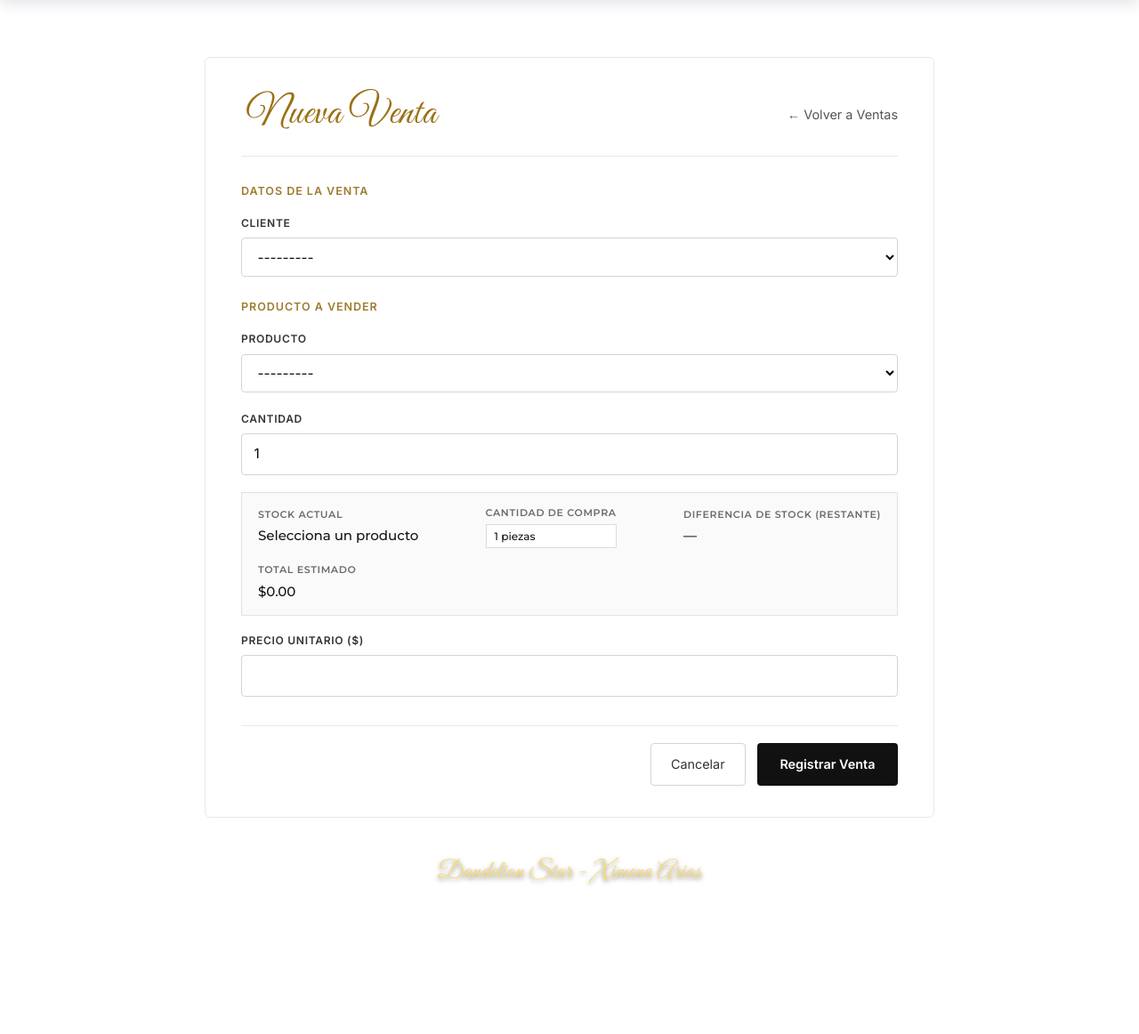
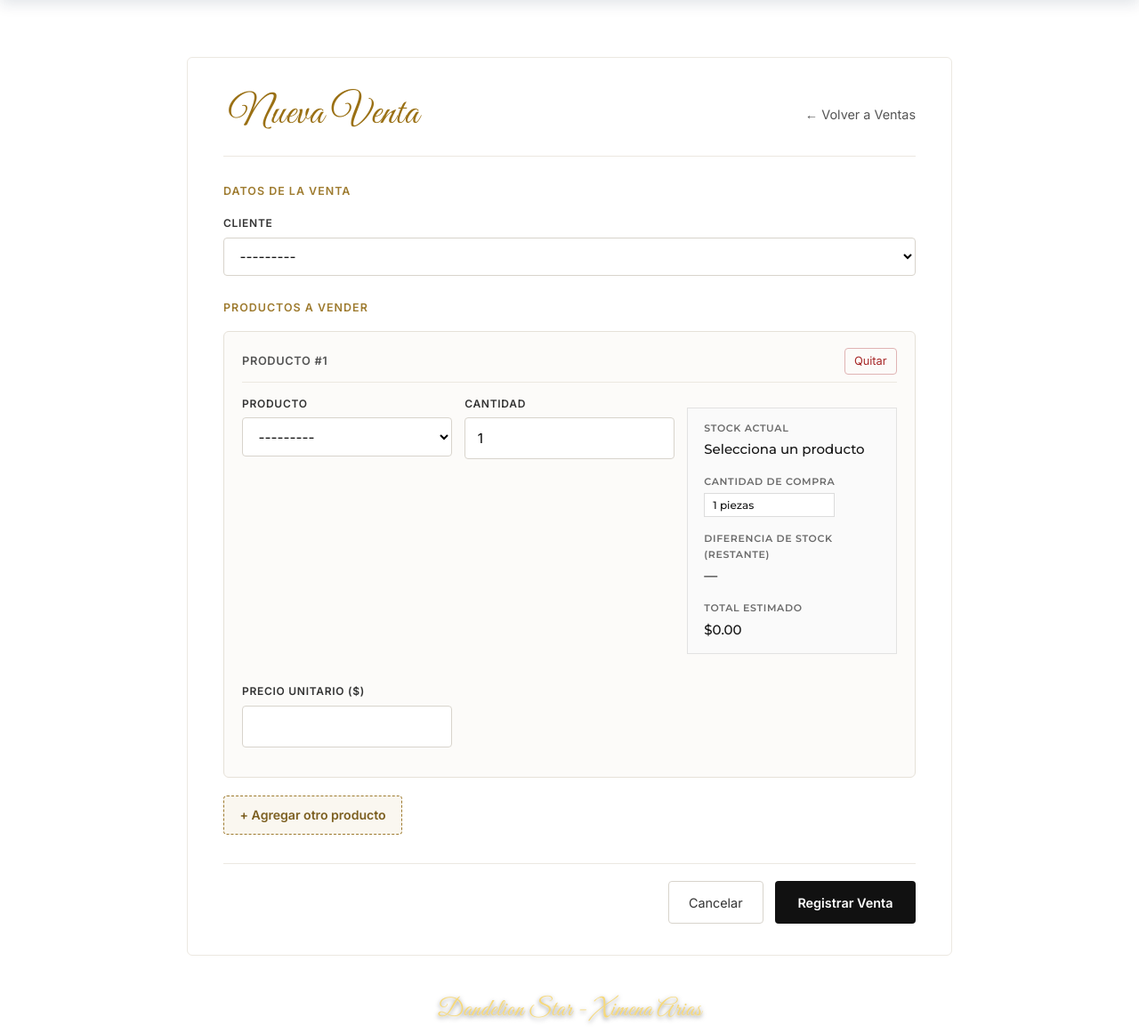
Before and after one commit to XimenaArias182/erp-dandelion-star, a Django app: page /ventas/nueva/ in a window 1280 px wide. Shown: the part 80-1242 px from the top of the page at 89% size. Before the commit the page ends 1074 px from the top, so only its background shows below. Run offline with Django 4.2, Linux system fonts and the light colour scheme; a user stored in the database is signed in; tables that the repository leaves empty hold one stand-in row (values such as "Sample post").

Commit message:
Permitir agregar múltiples productos en Nueva Venta

```diff
--- a/ventas/templates/ventas/crear.html
+++ b/ventas/templates/ventas/crear.html
@@ -2,7 +2,7 @@
 {% block content %}
 <style>
     .ds-venta-wrap {
-        max-width: 820px;
+        max-width: 860px;
         margin: 2rem auto;
         padding: 2.2rem 2.5rem;
         background: #ffffff;
@@ -36,9 +36,9 @@
         letter-spacing: 0.08em;
         text-transform: uppercase;
         color: #9e7b2f;
-        margin: 1.5rem 0 1rem;
+        margin: 1.6rem 0 1rem;
     }
-    .ds-venta-field { margin-bottom: 1.2rem; }
+    .ds-venta-field { margin-bottom: 1rem; }
     .ds-venta-field label {
         display: block;
         font-size: 0.75rem;
@@ -46,7 +46,7 @@
         letter-spacing: 0.06em;
         text-transform: uppercase;
         color: #333;
-        margin-bottom: 0.45rem;
+        margin-bottom: 0.4rem;
     }
     .ds-venta-field input,
     .ds-venta-field select,
@@ -65,6 +65,58 @@
         outline: none;
         border-color: #9e7b2f;
     }
+    .ds-producto-card {
+        border: 1px solid #e6e1d8;
+        background: #fcfbf9;
+        border-radius: 6px;
+        padding: 1.1rem 1.25rem;
+        margin-bottom: 1rem;
+    }
+    .ds-producto-card-head {
+        display: flex;
+        justify-content: space-between;
+        align-items: center;
+        margin-bottom: 0.85rem;
+        padding-bottom: 0.5rem;
+        border-bottom: 1px solid #ece8e1;
+    }
+    .ds-producto-num {
+        font-size: 0.8rem;
+        font-weight: 700;
+        letter-spacing: 0.05em;
+        text-transform: uppercase;
+        color: #555;
+    }
+    .ds-btn-remove {
+        background: transparent;
+        border: 1px solid #e0b4b4;
+        color: #a62626;
+        padding: 0.25rem 0.65rem;
+        border-radius: 4px;
+        font-size: 0.8rem;
+        cursor: pointer;
+    }
+    .ds-btn-remove:hover { background: #fdf2f2; }
+    .ds-producto-grid {
+        display: grid;
+        grid-template-columns: repeat(auto-fit, minmax(210px, 1fr));
+        gap: 0.9rem;
+    }
+    .ds-btn-add-prod {
+        display: inline-flex;
+        align-items: center;
+        gap: 0.4rem;
+        padding: 0.6rem 1.1rem;
+        background: #faf7f0;
+        border: 1px dashed #9e7b2f;
+        color: #7c5f20;
+        border-radius: 4px;
+        font-size: 0.88rem;
+        font-weight: 600;
+        cursor: pointer;
+        margin-top: 0.25rem;
+    }
+    .ds-btn-add-prod:hover { background: #f3ecdc; }
     .ds-venta-errors {
         background: #fdf2f2;
         border: 1px solid #f5c2c7;
@@ -114,14 +166,14 @@
         <a href="{% url 'ventas:lista' %}" class="ds-venta-back">&larr; Volver a Ventas</a>
     </div>
 
-    {% if venta_form.non_field_errors or detalle_form.non_field_errors %}
+    {% if venta_form.non_field_errors or formset.non_form_errors %}
     <div class="ds-venta-errors">
         {{ venta_form.non_field_errors }}
-        {{ detalle_form.non_field_errors }}
+        {{ formset.non_form_errors }}
     </div>
     {% endif %}
 
-    <form method="post" novalidate>
+    <form method="post" id="ds-form-venta" novalidate>
         {% csrf_token %}
 
         <div class="ds-venta-section">Datos de la Venta</div>
@@ -135,8 +187,20 @@
         </div>
         {% endfor %}
 
-        <div class="ds-venta-section">Producto a Vender</div>
-        {% for field in detalle_form %}
+        <div class="ds-venta-section">Productos a Vender</div>
+        {{ formset.management_form }}
+
+        <div id="ds-productos-container">
+            {% for dform in formset %}
+            <div class="ds-producto-card">
+                <div class="ds-producto-card-head">
+                    <span class="ds-producto-num">Producto #{{ forloop.counter }}</span>
+                    <button type="button" class="ds-btn-remove" onclick="quitarProducto(this)">Quitar</button>
+                </div>
+                {% for hidden in dform.hidden_fields %}{{ hidden }}{% endfor %}
+                <div class="ds-producto-grid">
+                    {% for field in dform.visible_fields %}
+                        {% if field.name != 'DELETE' %}
                         <div class="ds-venta-field">
                             <label for="{{ field.id_for_label }}">{{ field.label }}</label>
                             {{ field }}
@@ -144,7 +208,34 @@
                             <div class="ds-field-error">{{ field.errors|join:", " }}</div>
                             {% endif %}
                         </div>
+                        {% endif %}
                     {% endfor %}
+                </div>
+            </div>
+            {% endfor %}
+        </div>
+
+        <button type="button" class="ds-btn-add-prod" onclick="agregarProducto()">+ Agregar otro producto</button>
+
+        <template id="ds-empty-producto">
+            <div class="ds-producto-card">
+                <div class="ds-producto-card-head">
+                    <span class="ds-producto-num">Producto</span>
+                    <button type="button" class="ds-btn-remove" onclick="quitarProducto(this)">Quitar</button>
+                </div>
+                {% for hidden in formset.empty_form.hidden_fields %}{{ hidden }}{% endfor %}
+                <div class="ds-producto-grid">
+                    {% for field in formset.empty_form.visible_fields %}
+                        {% if field.name != 'DELETE' %}
+                        <div class="ds-venta-field">
+                            <label for="{{ field.id_for_label }}">{{ field.label }}</label>
+                            {{ field }}
+                        </div>
+                        {% endif %}
+                    {% endfor %}
+                </div>
+            </div>
+        </template>
 
         <div class="ds-venta-actions">
             <a href="{% url 'ventas:lista' %}" class="ds-btn-cancel">Cancelar</a>
@@ -152,4 +243,58 @@
         </div>
     </form>
 </div>
+
+<script>
+function reindexarProductos() {
+    const container = document.getElementById('ds-productos-container');
+    const cards = container.querySelectorAll('.ds-producto-card');
+    const totalInput = document.getElementById('id_detalles-TOTAL_FORMS');
+
+    cards.forEach((card, idx) => {
+        const title = card.querySelector('.ds-producto-num');
+        if (title) title.textContent = `Producto #${idx + 1}`;
+
+        card.querySelectorAll('input, select, textarea, label').forEach(el => {
+            ['name', 'id', 'for'].forEach(attr => {
+                const val = el.getAttribute(attr);
+                if (val) {
+                    el.setAttribute(attr, val.replace(/detalles-(?:\d+|__prefix__)-/g, `detalles-${idx}-`));
+                }
+            });
+        });
+    });
+
+    totalInput.value = cards.length;
+}
+
+function agregarProducto() {
+    const container = document.getElementById('ds-productos-container');
+    const tpl = document.getElementById('ds-empty-producto');
+    const clone = tpl.content.cloneNode(true);
+    container.appendChild(clone);
+    reindexarProductos();
+}
+
+function quitarProducto(btn) {
+    const container = document.getElementById('ds-productos-container');
+    const cards = container.querySelectorAll('.ds-producto-card');
+    if (cards.length <= 1) return;
+    btn.closest('.ds-producto-card').remove();
+    reindexarProductos();
+}
+
+document.getElementById('ds-form-venta').addEventListener('submit', function() {
+    const container = document.getElementById('ds-productos-container');
+    const cards = Array.from(container.querySelectorAll('.ds-producto-card'));
+    if (cards.length > 1) {
+        cards.forEach(card => {
+            const sel = card.querySelector('select');
+            if (sel && !sel.value && container.querySelectorAll('.ds-producto-card').length > 1) {
+                card.remove();
+            }
+        });
+        reindexarProductos();
+    }
+});
+</script>
 {% endblock %}
--- a/ventas/views.py
+++ b/ventas/views.py
@@ -17,43 +17,69 @@ from django.views.generic import DetailView, ListView
 
 from .models import Venta
 
+from django.db import transaction as _transaction
+from django.forms import inlineformset_factory as _inlineformset_factory
+from django.urls import reverse as _reverse
+
+DetalleVentaFormSet = _inlineformset_factory(
+    Venta,
+    DetalleVenta,
+    form=DetalleVentaForm,
+    extra=1,
+    can_delete=True,
+)
+
+
 def crear_venta(request):
-    """Crea un encabezado de venta con una línea de detalle.
+    """Crea un encabezado de venta con uno o más productos."""
+    if not request.user.is_authenticated:
+        return redirect(f"{settings.LOGIN_URL}?next={request.path}")
 
-    GET  → muestra los dos formularios vacíos.
-    POST → valida ambos, guarda si correctos, muestra errores si no.
-
-    Protección: redirige a login si no autenticado.
-    Nota: para múltiples líneas usar formsets (implementar en Espiral 5).
-    """
-    if not request.user.is_authenticated:
-        return redirect(
-            f"{settings.LOGIN_URL}?next={request.path}"
-        )
-
-    venta_form   = VentaForm(request.POST or None)
-    detalle_form = DetalleVentaForm(request.POST or None)
+    venta_form = VentaForm(request.POST or None)
+    formset = DetalleVentaFormSet(request.POST or None, prefix='detalles')
 
     if request.method == 'POST':
-        if venta_form.is_valid() and detalle_form.is_valid():
-            venta          = venta_form.save()
-            detalle        = detalle_form.save(commit=False)
-            detalle.venta  = venta
-            # precio_unitario se auto-captura en save() si es None
-            detalle.save()
-            messages.success(
-                request,
-                f'Venta #{venta.pk} registrada. '
-                f'Total: ${venta.total:.2f}'
-            )
-            from django.urls import reverse as _reverse
-            return redirect(f"{_reverse('ventas:detalle', args=[venta.pk])}?comprobante=1")
+        if 'detalles-TOTAL_FORMS' in request.POST:
+            if venta_form.is_valid() and formset.is_valid():
+                lineas_validas = [
+                    f for f in formset.forms
+                    if f.cleaned_data and not f.cleaned_data.get('DELETE', False)
+                ]
+                if not lineas_validas:
+                    formset._non_form_errors = formset.error_class(
+                        ['Agrega al menos un producto a la venta.']
+                    )
+                else:
+                    with _transaction.atomic():
+                        venta = venta_form.save()
+                        for f in lineas_validas:
+                            detalle = f.save(commit=False)
+                            detalle.venta = venta
+                            detalle.save()
+                    messages.success(
+                        request,
+                        f'Venta #{venta.pk} registrada. Total: ${venta.total:.2f}'
+                    )
+                    return redirect(f"{_reverse('ventas:detalle', args=[venta.pk])}?comprobante=1")
+        else:
+            detalle_form = DetalleVentaForm(request.POST)
+            if venta_form.is_valid() and detalle_form.is_valid():
+                with _transaction.atomic():
+                    venta = venta_form.save()
+                    detalle = detalle_form.save(commit=False)
+                    detalle.venta = venta
+                    detalle.save()
+                messages.success(
+                    request,
+                    f'Venta #{venta.pk} registrada. Total: ${venta.total:.2f}'
+                )
+                return redirect(f"{_reverse('ventas:detalle', args=[venta.pk])}?comprobante=1")
 
     return render(request, 'ventas/crear.html', {
-        'venta_form':   venta_form,
-        'detalle_form': detalle_form,
+        'venta_form': venta_form,
+        'formset': formset,
+        'detalle_form': DetalleVentaForm(),
     })
-
 
 class VentaDeleteView(LoginRequiredMixin, DeleteView):
     """Confirmación y borrado de una venta (y sus detalles en cascada)."""
```
Lines whose indentation alone changed are shown as unchanged.
